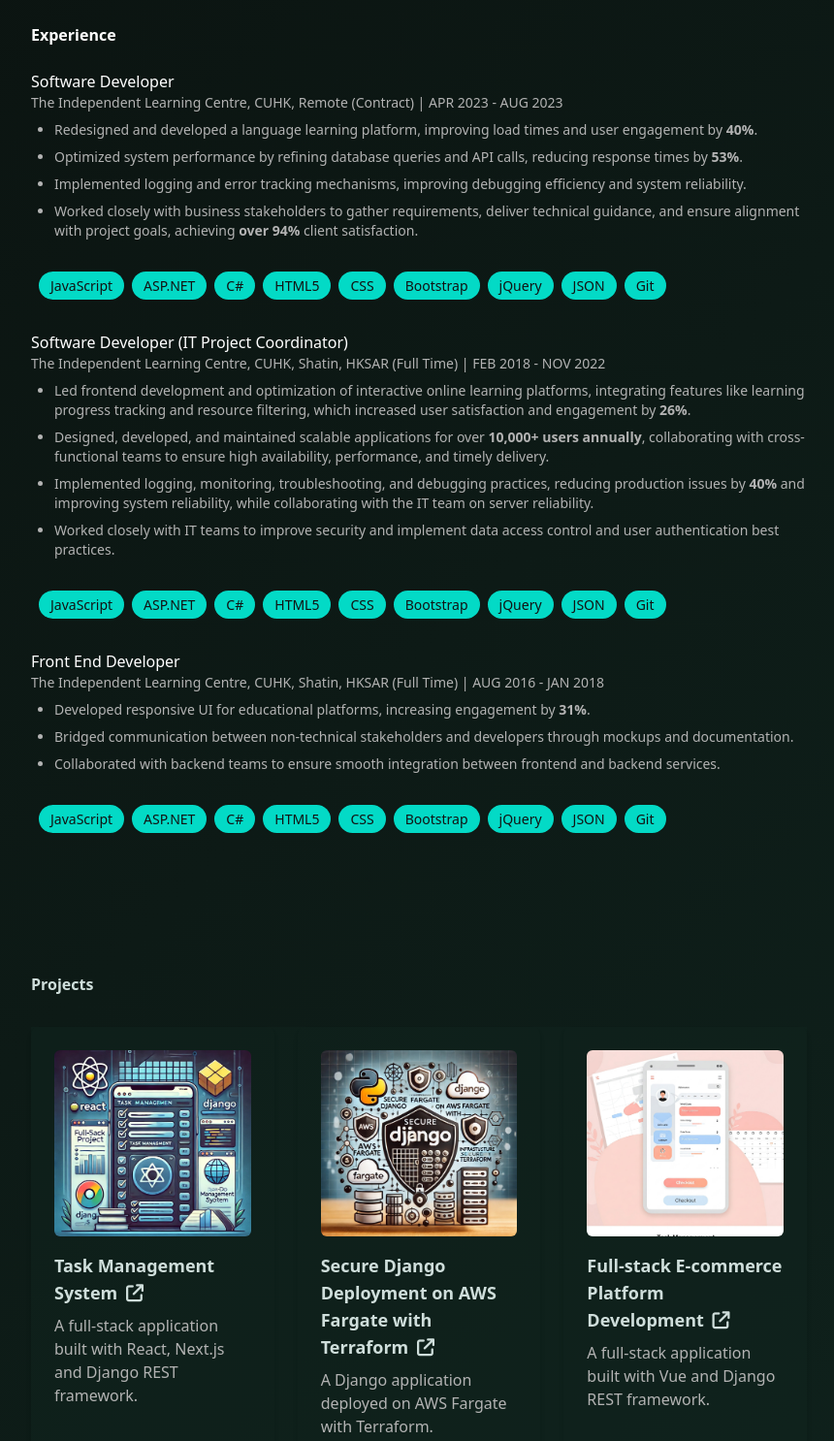
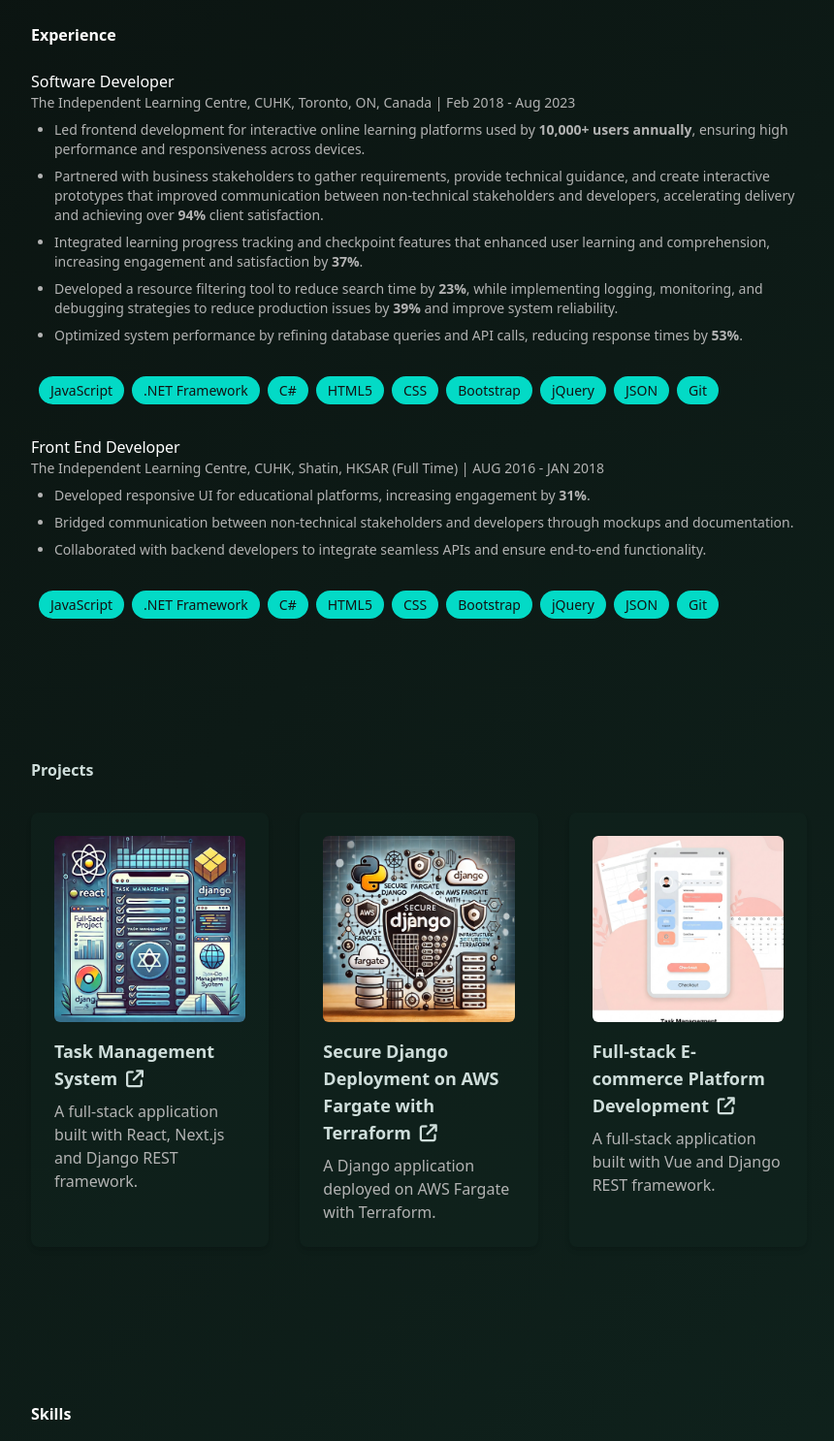
Before and after one commit to mimi030/mimi030.github.io, a plain HTML site: page index.html in a window 1280 px wide. Shown: the part 840-2326 px from the top of the page at 97% size, without its empty margins (208-1068 px from the left). Drawn offline with nearby package versions, Linux system fonts and the light colour scheme.

Commit message:
Update Content and CSS

```diff
--- a/css/styles.css
+++ b/css/styles.css
@@ -6,6 +6,8 @@
     --accent-color: #20c997; /* Teal-green accent */
     --frame-hover: rgba(32, 201, 151, 0.3); /* Lighter teal frame on hover */
     --hover-color: #14b8a6; /* Lighter teal for hover */
+    --card-bg: rgba(16, 37, 31, 0.5); /* Semi-transparent card background */
+    --card-hover-bg: rgba(16, 37, 31, 0.9); /* Lighter semi-transparent card background */
 }
 
 /* Apply the background gradient */
@@ -88,6 +90,9 @@ a.btn:hover {
 .bg-white {
     background-color: var(--card-bg) !important;
 }
+.bg-white:hover {
+    background-color: var(--card-hover-bg) !important;
+}
 .text-gray-700 {
     color: var(--text-color) !important;
 }
@@ -98,11 +103,6 @@ a.btn:hover {
 /* Enable smooth scrolling */
 html {
     scroll-behavior: smooth;
-}
-
-/* Custom card styles */
-.custom-card {
-    background-color: rgba(16, 37, 31, 0.5);
 }
 
 /* Custom skill badge styles */
--- a/index.html
+++ b/index.html
@@ -22,7 +22,7 @@
             <!-- Logo and Section Title -->
             <div class="flex items-center space-x-4">
                 <a href="#" class="text-2xl font-bold">Mimi Yu</a>
-                <div id="sticky-title" class="text-md font-semibold bg-white text-gray-400 px-4 py-2 shadow-md"></div>
+                <div id="sticky-title" class="text-md font-semibold text-gray-400 px-4 py-2 shadow-md"></div>
             </div>
 
             <!-- Desktop Menu -->
@@ -52,7 +52,7 @@
 
     <!-- About Section -->
     <section id="about" class="text-white h-screen flex flex-col p-4 justify-center items-center">
-        <div class="mt-auto">
+        <div class="mt-auto md:mt-4">
             <h1 class="text-5xl font-bold mb-4 opacity-80">Hello, I'm Mimi</h1>
             <p class="text-lg mb-6 text-gray-600 text-left">A passionate software developer who loves building amazing web experiences and a lifelong learner.</p>
 
@@ -83,24 +83,27 @@
     </section>
 
     <!-- Experience Section -->
-    <section id="experience" class="px-4 py-16 bg-white text-left">
+    <section id="experience" class="px-4 py-16 text-left">
         <div class="max-w-6xl sm:max-w-4xl md:max-w-4xl sm:px-0 md:px-12 mx-auto">
             <h2 class="text-1xl font-bold text-white">Experience</h2>
             <div class="mt-6 text-md text-gray-600">
                 <p class="text-white"><b>Software Developer</b></p>
-                <p class="text-sm">The Independent Learning Centre, CUHK, Remote (Contract) | APR 2023 - AUG 2023</p>
+                <p class="text-sm">The Independent Learning Centre, CUHK, Toronto, ON, Canada | Feb 2018 - Aug 2023</p>
                 <ul class="my-2 list-disc pl-6 space-y-2 text-left text-sm text-gray-600">
                     <li>
-                        Redesigned and developed a language learning platform, improving load times and user engagement by <b>40%</b>.
+                        Led frontend development for interactive online learning platforms used by <b>10,000+ users annually</b>, ensuring high performance and responsiveness across devices.
+                    </li>
+                    <li>
+                        Partnered with business stakeholders to gather requirements, provide technical guidance, and create interactive prototypes that improved communication between non-technical stakeholders and developers, accelerating delivery and achieving over <b>94%</b> client satisfaction.
+                    </li>
+                    <li>
+                        Integrated learning progress tracking and checkpoint features that enhanced user learning and comprehension, increasing engagement and satisfaction by <b>37%</b>.
+                    </li>
+                    <li>
+                        Developed a resource filtering tool to reduce search time by <b>23%</b>, while implementing logging, monitoring, and debugging strategies to reduce production issues by <b>39%</b> and improve system reliability.
                     </li>
                     <li>
                         Optimized system performance by refining database queries and API calls, reducing response times by <b>53%</b>.
-                    </li>
-                    <li>
-                        Implemented logging and error tracking mechanisms, improving debugging efficiency and system reliability.
-                    </li>
-                    <li>
-                        Worked closely with business stakeholders to gather requirements, deliver technical guidance, and ensure alignment with project goals, achieving <b>over 94%</b> client satisfaction.
                     </li>
                 </ul>
 
@@ -108,43 +111,7 @@
                 <div class="mt-6">
                     <div class="flex flex-wrap space-x-2 space-y-2">
                         <span class="ml-2 mt-2 px-3 py-1 rounded-full skill-badge">JavaScript</span>
-                        <span class="px-3 py-1 rounded-full skill-badge">ASP.NET</span>
-                        <span class="px-3 py-1 rounded-full skill-badge">C#</span>
-                        <span class="px-3 py-1 rounded-full skill-badge">HTML5</span>
-                        <span class="px-3 py-1 rounded-full skill-badge">CSS</span>
-                        <span class="px-3 py-1 rounded-full skill-badge">Bootstrap</span>
-                        <span class="px-3 py-1 rounded-full skill-badge">jQuery</span>
-                        <span class="px-3 py-1 rounded-full skill-badge">JSON</span>
-                        <span class="px-3 py-1 rounded-full skill-badge">Git</span>
-                    </div>
-                </div>
-            </div>
-
-            <div class="mt-8 text-md text-gray-600">
-                <p class="text-white"><b>Software Developer (IT Project Coordinator)</b></p>
-                <p class="text-sm">The Independent Learning Centre, CUHK, Shatin, HKSAR (Full Time) | FEB 2018 - NOV 2022</p>
-                <ul class="my-2 list-disc pl-6 space-y-2 text-left text-sm text-gray-600">
-                    <li>
-                        Led frontend development and optimization of interactive online learning platforms, integrating features like
-learning progress tracking and resource filtering, which increased user satisfaction and engagement by <b>26%</b>.
-                    </li>
-                    <li>
-                        Designed, developed, and maintained scalable applications for over <b>10,000+ users annually</b>, collaborating with
-cross-functional teams to ensure high availability, performance, and timely delivery.
-                    </li>
-                    <li>
-                        Implemented logging, monitoring, troubleshooting, and debugging practices, reducing production issues by <b>40%</b> and improving system reliability, while collaborating with the IT team on server reliability.
-                    </li>
-                    <li>
-                        Worked closely with IT teams to improve security and implement data access control and user authentication best practices.
-                    </li>
-                </ul>
-
-                <!-- Technologies -->
-                <div class="mt-6">
-                    <div class="flex flex-wrap space-x-2 space-y-2">
-                        <span class="ml-2 mt-2 px-3 py-1 rounded-full skill-badge">JavaScript</span>
-                        <span class="px-3 py-1 rounded-full skill-badge">ASP.NET</span>
+                        <span class="px-3 py-1 rounded-full skill-badge">.NET Framework</span>
                         <span class="px-3 py-1 rounded-full skill-badge">C#</span>
                         <span class="px-3 py-1 rounded-full skill-badge">HTML5</span>
                         <span class="px-3 py-1 rounded-full skill-badge">CSS</span>
@@ -167,7 +134,7 @@ cross-functional teams to ensure high availability, performance, and timely deli
                         Bridged communication between non-technical stakeholders and developers through mockups and documentation.
                     </li>
                     <li>
-                        Collaborated with backend teams to ensure smooth integration between frontend and backend services.
+                        Collaborated with backend developers to integrate seamless APIs and ensure end-to-end functionality.
                     </li>
                 </ul>
 
@@ -175,7 +142,7 @@ cross-functional teams to ensure high availability, performance, and timely deli
                 <div class="mt-6">
                     <div class="flex flex-wrap space-x-2 space-y-2">
                         <span class="ml-2 mt-2 px-3 py-1 rounded-full skill-badge">JavaScript</span>
-                        <span class="px-3 py-1 rounded-full skill-badge">ASP.NET</span>
+                        <span class="px-3 py-1 rounded-full skill-badge">.NET Framework</span>
                         <span class="px-3 py-1 rounded-full skill-badge">C#</span>
                         <span class="px-3 py-1 rounded-full skill-badge">HTML5</span>
                         <span class="px-3 py-1 rounded-full skill-badge">CSS</span>
@@ -193,9 +160,10 @@ cross-functional teams to ensure high availability, performance, and timely deli
     <section id="projects" class="py-20">
         <div class="max-w-6xl sm:max-w-4xl md:max-w-4xl sm:px-0 md:px-12 mx-auto px-6">
             <h2 class="text-1xl font-bold text-left mb-8">Projects</h2>
-            <div class="mt-6 grid gap-6 sm:grid-cols-1 md:grid-cols-2 lg:grid-cols-3 custom-card">
+            <div class="grid gap-8 md:grid-cols-3"> <!-- Responsive grid layout -->
+
                 <!-- Project 1 -->
-                <div class="p-6 rounded-lg shadow-md">
+                <div class="p-6 rounded-lg shadow-md bg-white hover:shadow-lg transition duration-300">
                     <img src="assets/images/project1.jpg" alt="Task Management System" class="w-full h-48 object-cover rounded-md">
                     <a href="https://github.com/mimi030/task_management_system_django_next_v1">
                         <h3 class="text-lg font-semibold mt-4">
@@ -207,7 +175,7 @@ cross-functional teams to ensure high availability, performance, and timely deli
                 </div>
 
                 <!-- Project 2 -->
-                <div class="p-6 rounded-lg shadow-md">
+                <div class="p-6 rounded-lg shadow-md bg-white hover:shadow-lg transition duration-300">
                     <img src="assets/images/project2.jpg" alt="Secure Django Deployment on AWS Fargate with Terraform" class="w-full h-48 object-cover rounded-md">
                     <a href="https://github.com/mimi030/django-ecs-sample/">
                         <h3 class="text-lg font-semibold mt-4">
@@ -219,7 +187,7 @@ cross-functional teams to ensure high availability, performance, and timely deli
                 </div>
 
                 <!-- Project 3 -->
-                <div class="p-6 rounded-lg shadow-md">
+                <div class="p-6 rounded-lg shadow-md bg-white hover:shadow-lg transition duration-300">
                     <img src="assets/images/project3.jpg" alt="Full-stack E-commerce Platform Development" class="w-full h-48 object-cover rounded-md">
                     <a href="https://github.com/mimi030/ecommerce_django_vue">
                         <h3 class="text-lg font-semibold mt-4">
@@ -229,6 +197,7 @@ cross-functional teams to ensure high availability, performance, and timely deli
                     </a>
                     <p class="text-gray-600 mt-2">A full-stack application built with Vue and Django REST framework.</p>
                 </div>
+            </div>
         </div>
     </section>
 
```
